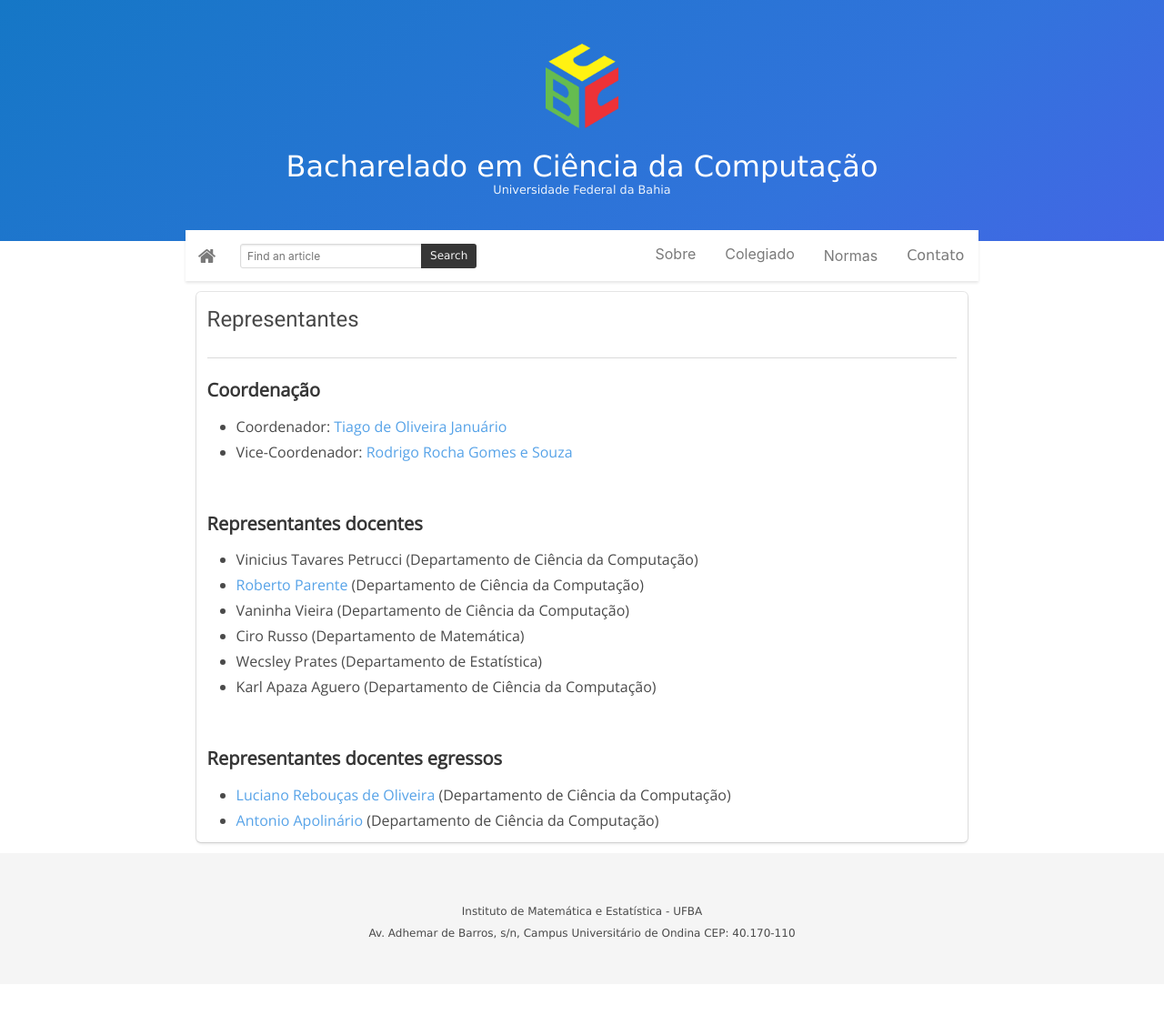
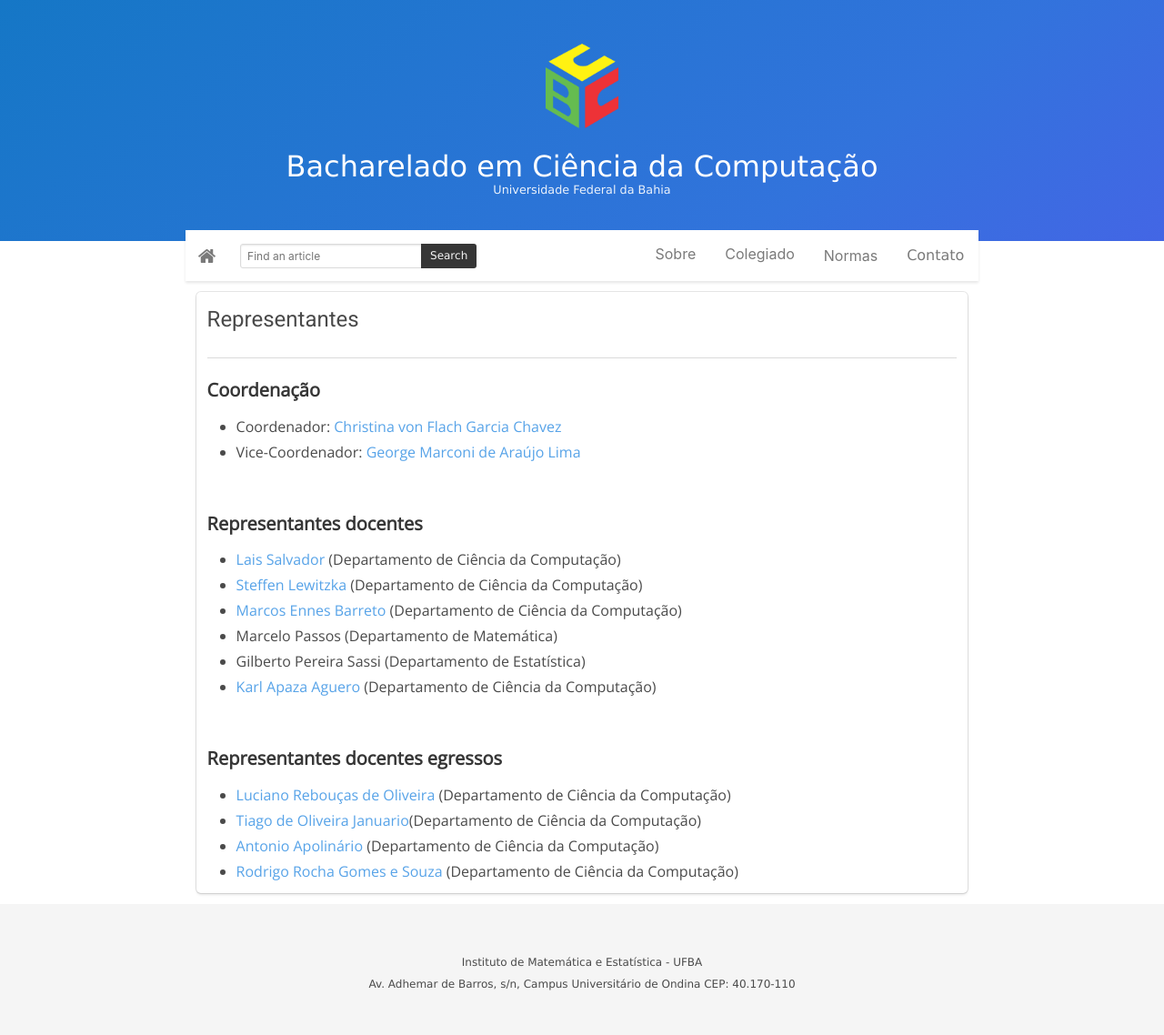
Before and after one commit to bcc-ufba/bcc-ufba.github.io, a Jekyll site: the page built from representantes.markdown, in a window 1280 px wide. Shown: the whole page at 91% size. Built offline with Jekyll 4.4.1, drawn with Linux system fonts in a browser that asks for light colours; before the commit the page ends 1082 px from its top, so only the background shows below that.

Commit message:
atualizando representantes

```diff
--- a/representantes.markdown
+++ b/representantes.markdown
@@ -4,14 +4,34 @@
 ---
 
 
+#### **Coordenação**
 
-#### **Coordenação**
+* Coordenador: [Christina von Flach Garcia Chavez][prof7]
+
+* Vice-Coordenador: [George Marconi de Araújo Lima][prof6]
+
+<br>
+
+#### **Representantes docentes**
+
+* [Lais Salvador][prof8] (Departamento de Ciência da Computação)
+* [Steffen Lewitzka][prof9] (Departamento de Ciência da Computação)
+* [Marcos Ennes Barreto][prof10] (Departamento de Ciência da Computação)
+* Marcelo Passos (Departamento de Matemática)
+* Gilberto Pereira Sassi (Departamento de Estatística)
+* [Karl Apaza Aguero][prof11] (Departamento de Ciência da Computação)
+
+<br>
+
+<!--
+#### **Coordenação (2019-Setembro 2020)**
 
 * Coordenador: [Tiago de Oliveira Januário][prof2]
 
 * Vice-Coordenador: [Rodrigo Rocha Gomes e Souza][prof5]
 
 <br>
+
 
 #### **Representantes docentes**
 
@@ -23,14 +43,23 @@
 * Karl Apaza Aguero (Departamento de Ciência da Computação)
 
 <br>
+-->
 
 #### **Representantes docentes egressos**
 
 * [Luciano Rebouças de Oliveira][prof1] (Departamento de Ciência da Computação)
+* [Tiago de Oliveira Januario][prof2](Departamento de Ciência da Computação)
 * [Antonio Apolinário][prof3] (Departamento de Ciência da Computação)
+* [Rodrigo Rocha Gomes e Souza][prof5] (Departamento de Ciência da Computação)
 
 [prof1]:https://wiki.dcc.ufba.br/DCC/ProfLucianoReboucas
 [prof2]:https://wiki.dcc.ufba.br/DCC/ProfTiagoJanuario
 [prof3]:https://wiki.dcc.ufba.br/DCC/ProfAntonioApolinario
 [prof4]:https://wiki.dcc.ufba.br/DCC/ProfRobertoParente
 [prof5]:https://wiki.dcc.ufba.br/DCC/ProfRodrigoRocha
+[prof6]:https://wiki.dcc.ufba.br/DCC/ProfGeorgeLima
+[prof7]:https://wiki.dcc.ufba.br/DCC/ProfChristinaFlach
+[prof8]:https://wiki.dcc.ufba.br/DCC/ProfLaisSalvador
+[prof9]:https://wiki.dcc.ufba.br/DCC/ProfSteffenLewitzka
+[prof10]:https://wiki.dcc.ufba.br/DCC/ProfMarcosBarreto
+[prof11]:https://wiki.dcc.ufba.br/DCC/ProfKarlApazaAguero
```
